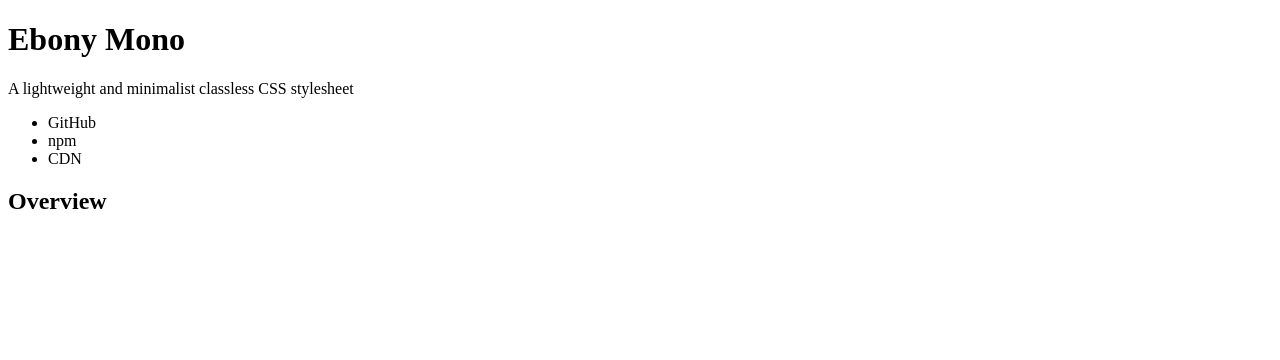
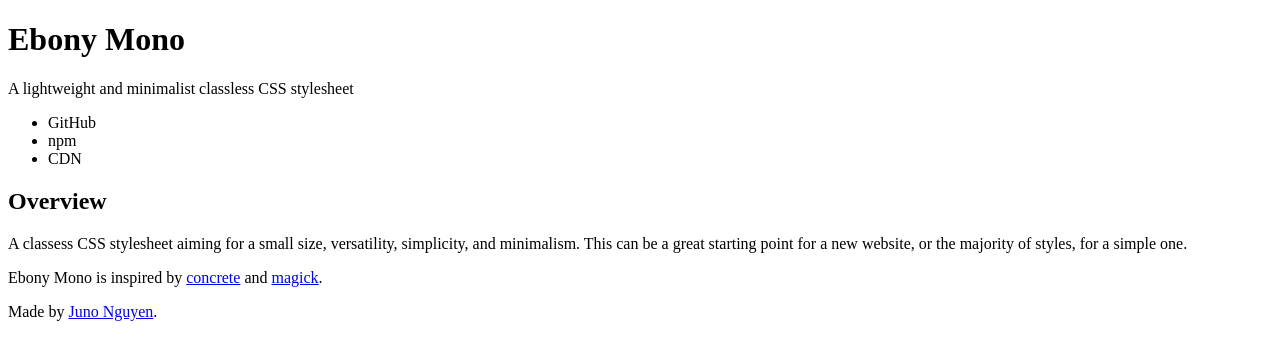
Before and after one commit to JunoNgx/ebony-mono, a website: page docs/index.html in a window 1280 px wide. Drawn offline with Linux system fonts and the light colour scheme.

Commit message:
Add main and footer

```diff
--- a/docs/index.html
+++ b/docs/index.html
@@ -27,11 +27,19 @@
                 </ul>
             </nav>
         </header>
-        <section>
-            <h2>Overview</h2>
+        <main>
+            <section>
+                <h2>Overview</h2>
+                <p>
+                    A classess CSS stylesheet aiming for a small size, versatility, simplicity, and minimalism. This can be a great starting point for a new website, or the majority of styles, for a simple one.
+                </p>
+                <p>Ebony Mono is inspired by <a href="https://concrete.style/" target="_blank" rel="noopener noreferrer">concrete</a> and <a href="https://css.winterveil.net/" target="_blank" rel="noopener noreferrer">magick</a>.</p>
+            </section>
+        </main>
+        <footer>
             <p>
-
+                Made by <a href="https://JunoNgx.com/" target="_blank" rel="noopener noreferrer">Juno Nguyen</a>.
             </p>
-        </section>
+        </footer>
     </body>
 </html>
```
